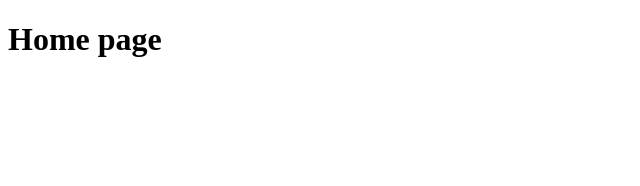
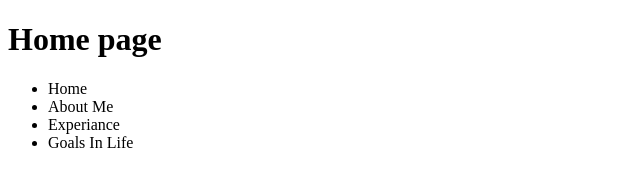
Before and after one commit to Jackson4701/Jackson-Hunters-Porfolio, a plain HTML site: page index.html in a window 1280 px wide. Shown: the whole page, without its empty margins (0-640 px from the left). Drawn offline with Linux system fonts and the light colour scheme.

Commit message:
Update index.html

```diff
--- a/index.html
+++ b/index.html
@@ -7,8 +7,14 @@
 </head>
 <body>
     <h1>Home page</h1>
-    <ul>
-        <il></il>
-    </ul>
+
+    <nav class="navbar">
+        <ul>
+            <li><a herf="">Home</a></li>
+            <li><a herf="">About Me</a></li>
+            <li><a herf="">Experiance</a></li>
+            <li><a herf="">Goals In Life</a></li>
+        </ul>
+    </nav>
 </body>
 </html>
```
